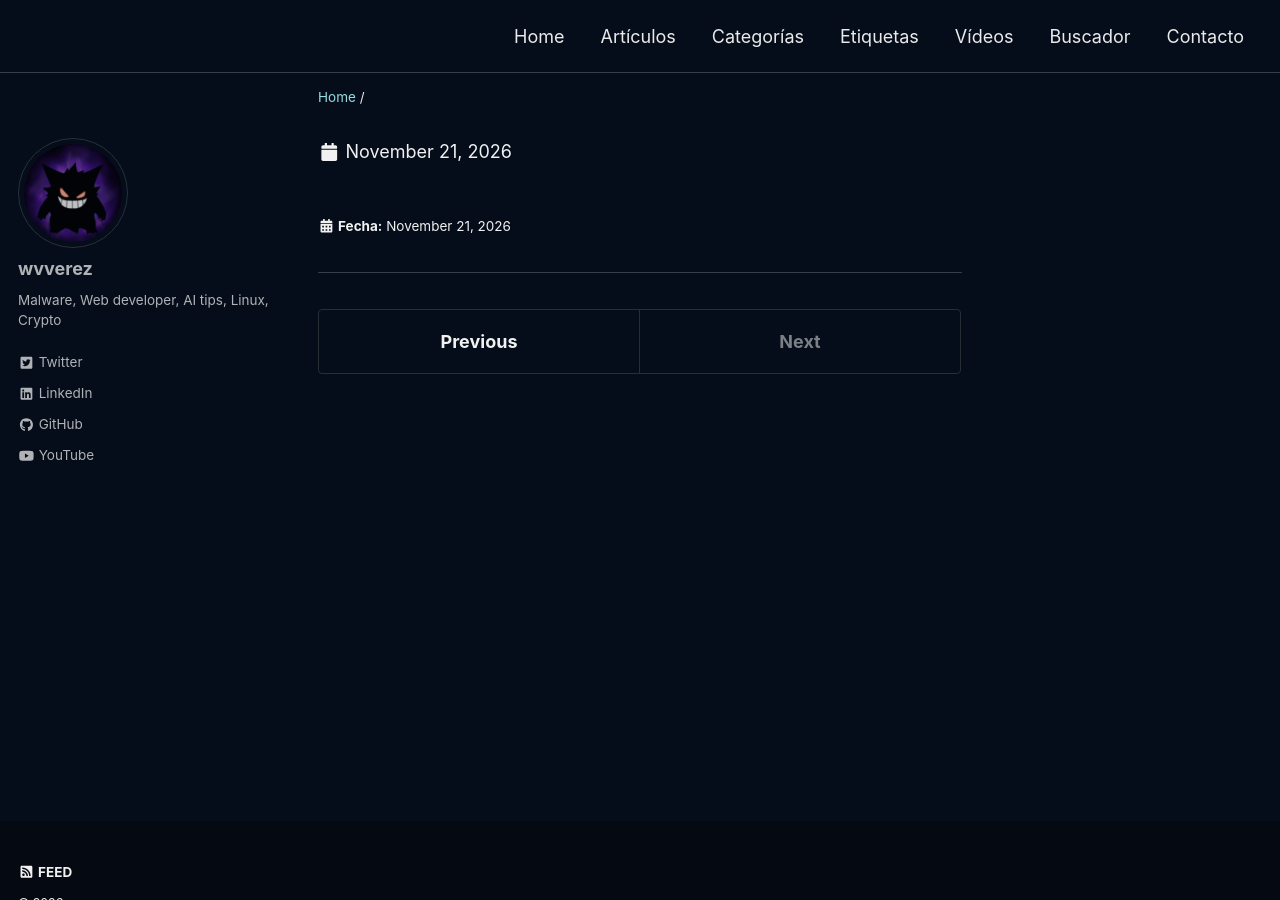
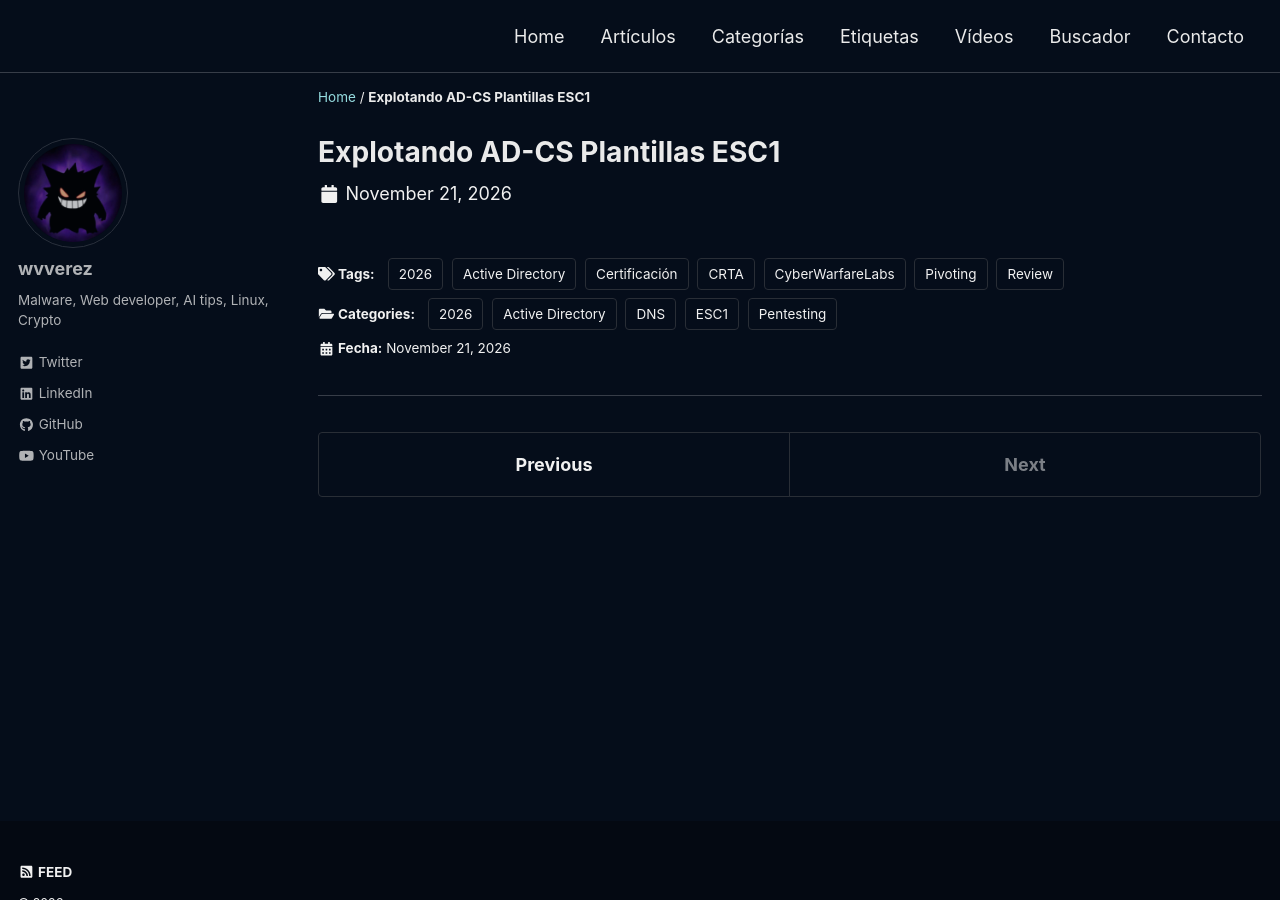
Before and after one commit to wvverez/wvverez.github.io, a Jekyll site: the page built from _posts/2026-11-21-adcsesc.md, in a window 1280 px wide and 900 px high. Built offline with Jekyll 4.4.1, drawn with Linux system fonts in a browser that asks for light colours; cached includes are drawn as plain includes; a script that is not in the unit is left out.

Commit message:
Actualizar 2026-11-21-adcsesc.md

```diff
--- a/_posts/2026-11-21-adcsesc.md
+++ b/_posts/2026-11-21-adcsesc.md
@@ -1,6 +1,6 @@
 ---
 layout: single
-title: Explotando AD CS: Plantillas ESC1
+title: Explotando AD-CS Plantillas ESC1
 excerpt: "Guia detallada sobre el abuso de Active Directory Certificate Services centrada en el vector ESC1"
 date: 2026-11-21
 classes: wide
```
